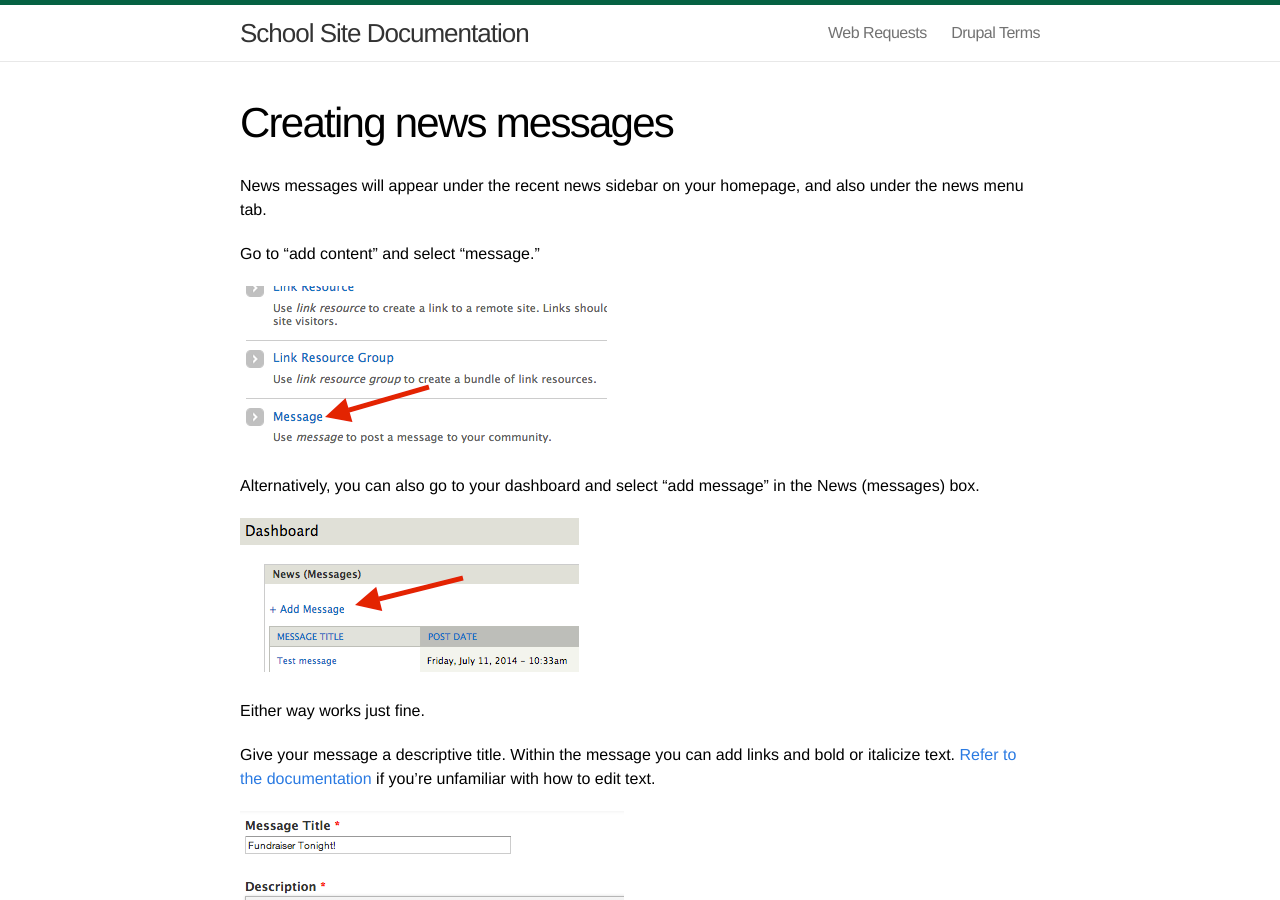
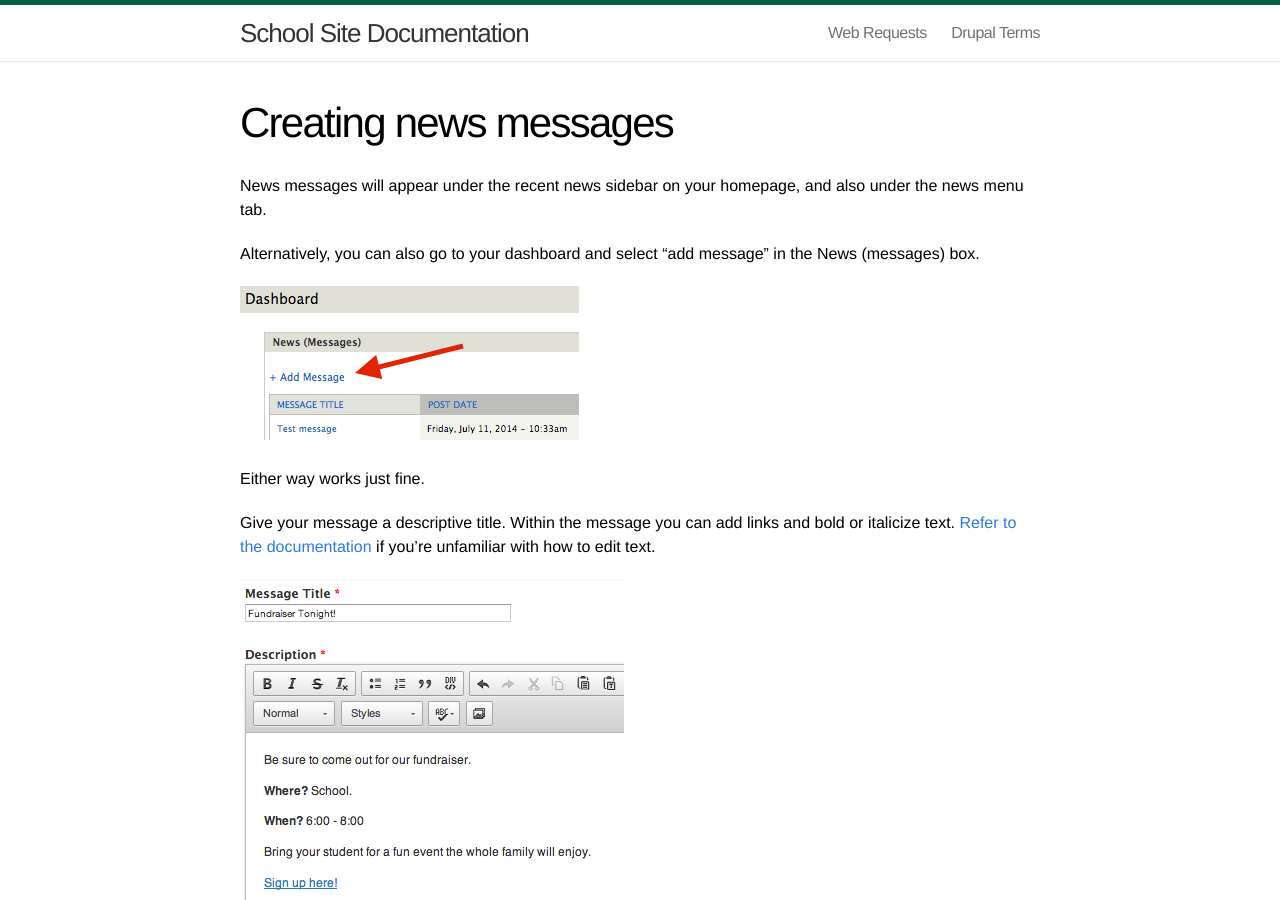
Before and after one commit to HCPSS/schoolsites-help, a Jekyll site: the page built from _posts/2014-07-15-news-messages.md, in a window 1280 px wide and 900 px high. Built offline with Jekyll 4.4.1, drawn with Linux system fonts in a browser that asks for light colours; Markdown is read by kramdown in place of the engine named in the settings.

Commit message:
removed non-dashboard image

```diff
--- a/_posts/2014-07-15-news-messages.md
+++ b/_posts/2014-07-15-news-messages.md
@@ -4,10 +4,6 @@ title: "Creating news messages"
 ---
 
 News messages will appear under the recent news sidebar on your homepage, and also under the news menu tab.
-
-Go to "add content" and select "message."
-
-![news message](/schoolsites-help/images/news/news-message.png)
 
 Alternatively, you can also go to your dashboard and select "add message" in the News (messages) box.
 
```
